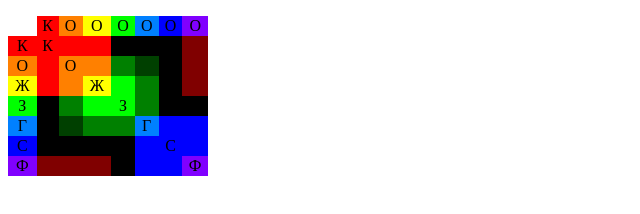
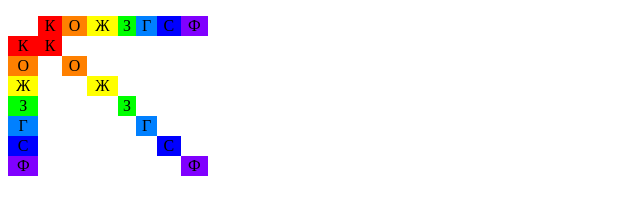
Before and after one commit to mechiko/htmlTest, a plain HTML site: page index.html in a window 1280 px wide. Shown: the whole page, without its empty margins (0-640 px from the left). Drawn offline with Linux system fonts and the light colour scheme.

Commit message:
Update index.html

```diff
--- a/index.html
+++ b/index.html
@@ -2,57 +2,6 @@
 <head>
   <meta http-equiv="content-type" content="text/html; charset=utf-8" />
 </head>
-<style type="text/css">
-    .kk {
-        background-image: linear-gradient(0deg, rgba(255, 0, 0, 1), rgba(255, 0, 0, 1));
-    }
-    .k {
-        background-blend-mode: multiply;
-        background-color: rgba(255, 0, 0, 1);
-    }
-    .oo {
-        background-image: linear-gradient(0deg, rgba(255,128,0,1), rgba(255,128,0,1));
-    }
-    .o {
-        background-blend-mode: multiply;
-        background-color: rgba(255,128,0,1);
-    }
-    .jj {
-        background-image: linear-gradient(0deg, rgba(255,255,0,1), rgba(255,255,0,1));
-    }
-    .j {
-        background-blend-mode: multiply;
-        background-color: rgba(255,255,0,1);
-    }
-    .zz {
-        background-image: linear-gradient(0deg, rgba(0,255,0,1), rgba(0,255,0,1));
-    }
-    .z {
-        background-blend-mode: multiply;
-        background-color: rgba(0,255,0,1);
-    }
-    .gg {
-        background-image: linear-gradient(0deg, rgba(0,128,255,1), rgba(0,128,255,1));
-    }
-    .g {
-        background-blend-mode: multiply;
-        background-color: rgba(0,128,255,1);
-    }
-    .ss {
-        background-image: linear-gradient(0deg, rgba(0,0,255,1), rgba(0,0,255,1));
-    }
-    .s {
-        background-blend-mode: multiply;
-        background-color: rgba(0,0,255,1);
-    }
-    .ff {
-        background-image: linear-gradient(0deg, rgba(128,0,255,1), rgba(128,0,255,1));
-    }
-    .f {
-        background-blend-mode: multiply;
-        background-color: rgba(128,0,255,1);
-    }
-</style>
 <body>
     <table class="text-sm" style="border-collapse:collapse;margin-top: 1rem;width: 200px;" cellspacing="0">
         <col />
@@ -64,85 +13,50 @@
         <col />
         <col />
         <tbody style="text-align: center;">
-            <tr class="" style="">
+            <tr >
                 <td></td>
-                <td class="k" style="">К</td>
-                <td class="o" style="">О</td>
-                <td class="j" style="">О</td>
-                <td class="z" style="">О</td>
-                <td class="g" style="">О</td>
-                <td class="s" style="">О</td>
-                <td class="f" style="">О</td>
+                <td style="background-color: rgba(255, 0, 0, 1);">К</td>
+                <td style="background-color: rgba(255,128,0);">О</td>
+                <td style="background-color: rgba(255, 255, 0, 1);">Ж</td>
+                <td style="background-color: rgba(0, 255, 0, 1);">З</td>
+                <td style="background-color: rgba(0, 128, 255, 1);">Г</td>
+                <td style="background-color: rgba(0, 0, 255, 1);">С</td>
+                <td style="background-color: rgba(128, 0, 255, 1);">Ф</td>
             </tr>
             <tr>
-                <td class="k">К</td>
-                <td class="k">К</td>
-                <td class="o kk"></td>
-                <td class="j kk"></td>
-                <td class="z kk"></td>
-                <td class="g kk"></td>
-                <td class="s kk"></td>
-                <td class="f kk"></td>
+                <td style="background-color: rgba(255, 0, 0, 1);">К</td>
+                <td style="background-color: rgba(255, 0, 0, 1);">К</td>
             </tr>
             <tr>
-                <td class="o">О</td>
-                <td class="o kk"></td>
-                <td class="o">О</td>
-                <td class="oo j"></td>
-                <td class="oo z"></td>
-                <td class="oo g"></td>
-                <td class="oo s"></td>
-                <td class="oo f"></td>
+                <td style="background-color: rgba(255,128,0);">О</td>
+                <td></td>
+                <td style="background-color: rgba(255,128,0);">О</td>
+                <td></td>
             </tr>
             <tr>
-                <td class="j">Ж</td>
-                <td class="jj k"></td>
-                <td class="jj o"></td>
-                <td class="j">Ж</td>
-                <td class="jj z"></td>
-                <td class="jj g"></td>
-                <td class="jj s"></td>
-                <td class="jj f"></td>
+                <td style="background-color: rgba(255, 255, 0, 1);">Ж</td>
+                <td colspan="2"></td>
+                <td style="background-color: rgba(255, 255, 0, 1);">Ж</td>
             </tr>
             <tr>
-                <td class="z">З</td>
-                <td class="zz k"></td>
-                <td class="zz o"></td>
-                <td class="zz j"></td>
-                <td class="z">З</td>
-                <td class="zz g"></td>
-                <td class="zz s"></td>
-                <td class="zz f"></td>
+                <td style="background-color: rgba(0, 255, 0, 1);">З</td>
+                <td colspan="3"></td>
+                <td style="background-color: rgba(0, 255, 0, 1);">З</td>
             </tr>
             <tr>
-                <td class="g">Г</td>
-                <td class="gg k"></td>
-                <td class="gg o"></td>
-                <td class="gg j"></td>
-                <td class="gg z"></td>
-                <td class="g">Г</td>
-                <td class="gg s"></td>
-                <td class="gg f"></td>
+                <td style="background-color: rgba(0, 128, 255, 1);">Г</td>
+                <td colspan="4"></td>
+                <td style="background-color: rgba(0, 128, 255, 1);">Г</td>
             </tr>
             <tr>
-                <td class="s">С</td>
-                <td class="ss k"></td>
-                <td class="ss o"></td>
-                <td class="ss j"></td>
-                <td class="ss z"></td>
-                <td class="ss g"></td>
-                <td class="s">С</td>
-                <td class="ss f"></td>
+                <td style="background-color: rgba(0, 0, 255, 1);">С</td>
+                <td colspan="5"></td>
+                <td style="background-color: rgba(0, 0, 255, 1);">С</td>
             </tr>
             <tr>
-                <td class="f">Ф</td>
-                <td class="ff k"></td>
-                <td class="ff o"></td>
-                <td class="ff j"></td>
-                <td class="ff z"></td>
-                <td class="ff g"></td>
-                <td class="ff s"></td>
-                <td class="f">Ф</td>
+                <td style="background-color: rgba(128, 0, 255, 1);">Ф</td>
+                <td colspan="6"></td>
+                <td style="background-color: rgba(128, 0, 255, 1);">Ф</td>
             </tr>
         </tbody>
     </table>
```
